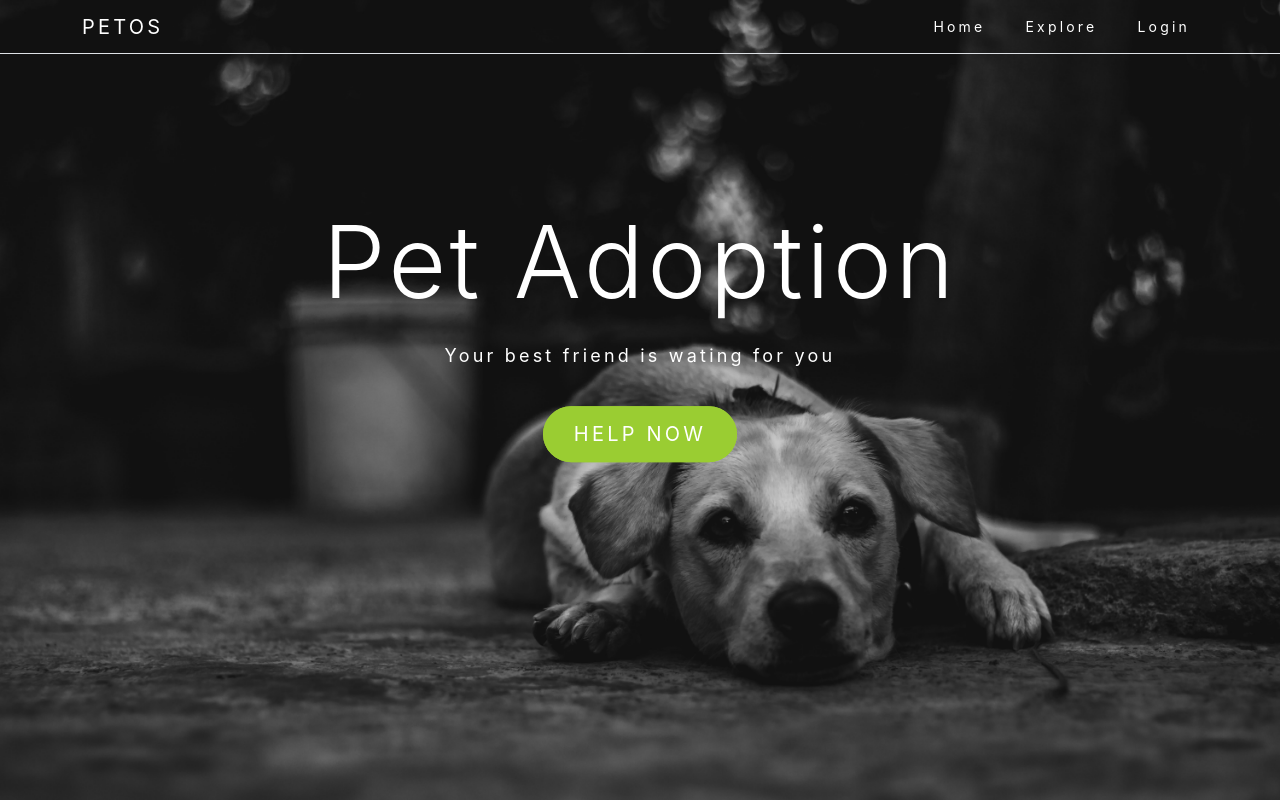
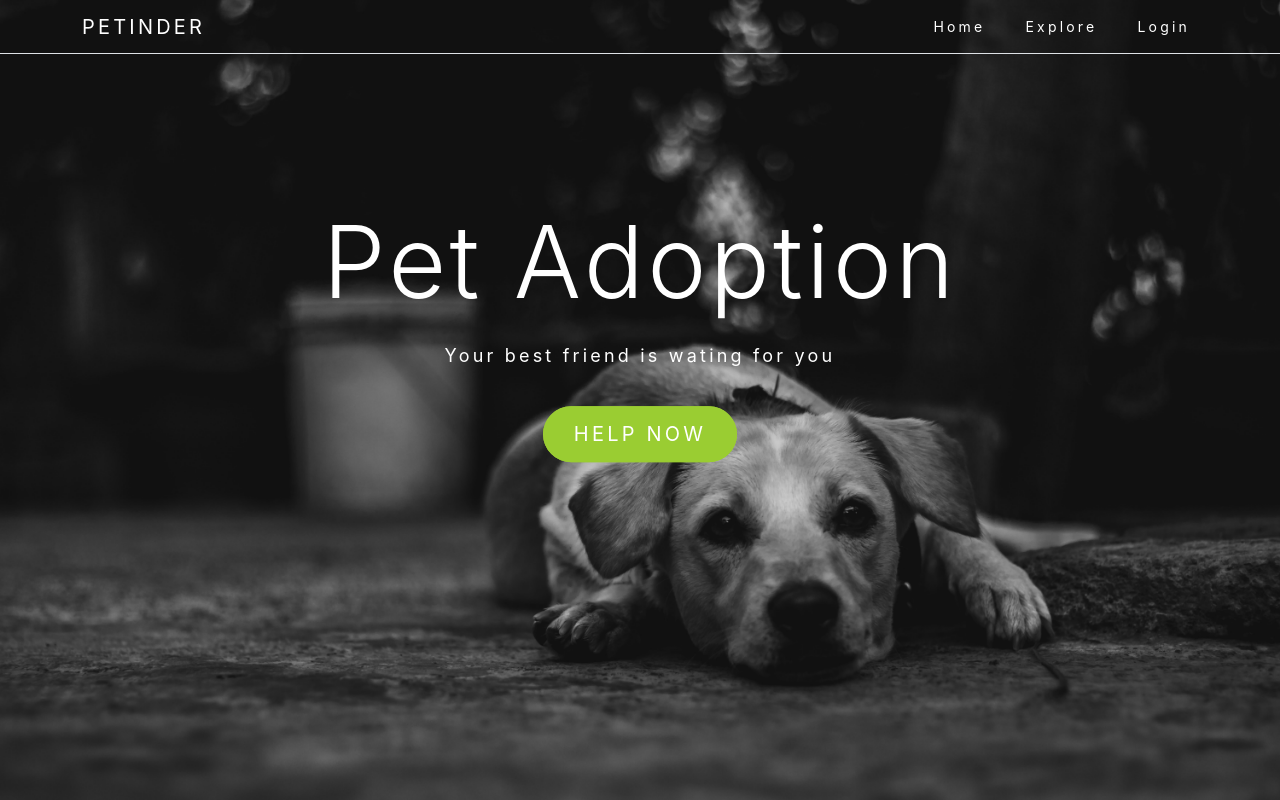
Before and after one commit to hussamasfour/pet-adoption-springboot-react, a React (Create React App) app: page / in a window 1280 px wide. Built offline with nearby package versions, Linux system fonts and the light colour scheme; no server answers.

Commit message:
moved nav component to component folder

```diff
--- a/src/components/App.js
+++ b/src/components/App.js
@@ -2,7 +2,7 @@ import React from "react";
 import { useEffect } from "react";
 import { useDispatch } from "react-redux";
 import { Route, Switch } from "react-router-dom";
-import Navigation from "../nav/Navigation";
+import Navigation from "./nav/Navigation";
 import Explore from "../pages/explore/Explore";
 import Home from "../pages/home/Home";
 import { fetchAllPets } from "../redux/actions";
--- a/src/nav/Navigation.js
+++ b/src/components/nav/Navigation.js
@@ -1,13 +1,14 @@
 import React from "react";
 import { Link } from "react-router-dom";
 import "./Navigation.css";
+
 const Navigation = () => {
   return (
     <nav className="navbar navbar-expand-lg navbar-fixed-top border-bottom bg-transparent">
       <div className="container ">
         <div className="navbar-header">
           <Link className="navbar-brand text-white" to="/">
-            PETOS
+            PETINDER
           </Link>
         </div>
         <button
--- a/src/components/search-bar/SearchBar.js
+++ b/src/components/search-bar/SearchBar.js
@@ -77,6 +77,14 @@ const SearchBar = ({ handleSubmit }) => {
   );
 };
 
+const validate = (formValues) => {
+  const errors = {};
+  if (!formValues.city) {
+    errors.city = "required";
+  }
+};
+
 export default reduxForm({
   form: "searchForm",
+  validate,
 })(SearchBar);
```
Also changed, not shown: src/components/nav/Navigation.css (renamed from src/nav/Navigation.css).
